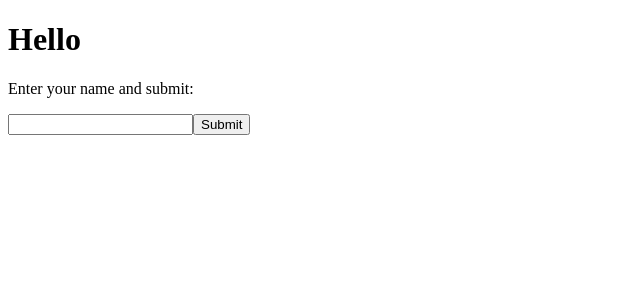
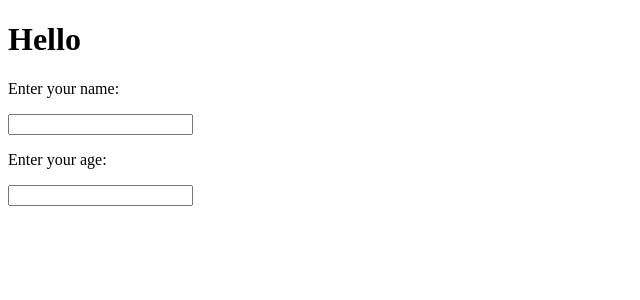
Before and after one commit to kipruto/React-Intro, a React (Create React App) app: page / in a window 1280 px wide. Shown: the top 300 px of the page, without its empty margins (0-640 px from the left). Built offline with nearby package versions, Linux system fonts and the light colour scheme.

Commit message:
react multiple input form

```diff
--- a/src/index.js
+++ b/src/index.js
@@ -4,23 +4,24 @@ import ReactDOM from 'react-dom'
 class MyForm extends React.Component {
     constructor(props) {
         super(props);
-        this.state = { username: '' };
+        this.state = { username: '', age: null };
     }
-    mySubmitHandler = (event) => {
-        event.preventDefault();
-        alert("You are submitting " + this.state.username);
-    }
+
     myChangeHandler = (event) => {
-        this.setState({ username: event.target.value });
+        let nam = event.target.name;
+        let val = event.target.value;
+        this.setState({ [nam]: val });
     }
     render() {
         return (
-            <form onSubmit={this.mySubmitHandler}>
-                <h1>Hello {this.state.username}</h1>
-                <p>Enter your name and submit:</p>
-                <input type="text" onChange={this.myChangeHandler} />
+            <form >
+                <h1>Hello {this.state.username} {this.state.age}</h1>
+                <p>Enter your name:</p>
+                <input type="text" name="username" onChange={this.myChangeHandler} />
 
-                <input type="submit" />
+                <p>Enter your age:</p>
+                <input type="text" name="age" onChange={this.myChangeHandler} />
+
             </form>
         )
     }
```
